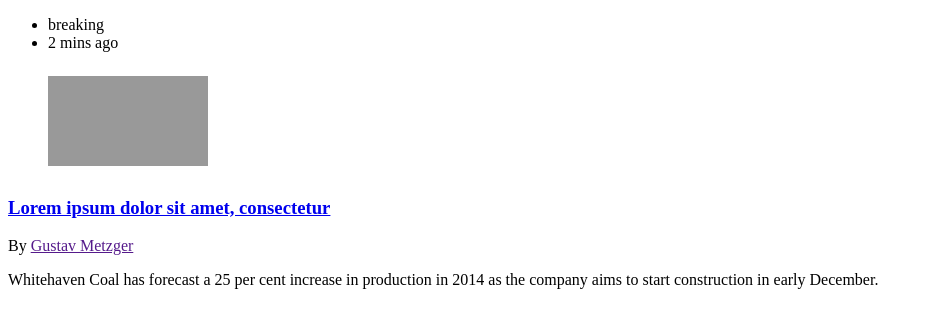
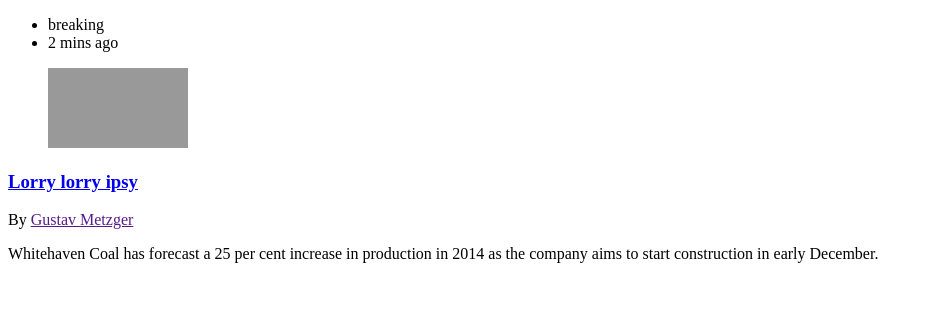
Before and after one commit to ffxstyleguide/styleguide-afr, a Jekyll site: the page built from components/story.html, in a window 1280 px wide. Shown: the top 328 px of the page, without its empty margins (0-933 px from the left). Built offline with Jekyll 4.4.1, drawn with Linux system fonts in a browser that asks for light colours.

Commit message:
updated story dimensions and icons file

```diff
--- a/_data/icons.json
+++ b/_data/icons.json
@@ -30,7 +30,6 @@
         "lock",
         "menu",
         "paper",
-        "pdf",
         "photo",
         "price",
         "print",
--- a/_includes/components/story-stacked.html
+++ b/_includes/components/story-stacked.html
@@ -8,7 +8,7 @@
         <h3 class="story__headline"><a href="javascript:;">Lorem ipsum dolor sit amet, consectetur</a></h3>
         <figure class="story__lead">
             <a href="#" tabindex="-1" class="story__img">
-                <img src="../css/img/blank.svg" width="280" height="186">
+                <img src="../css/img/blank.svg" width="205" height="115">
             </a>
         </figure>
         <div class="story__wof">
--- a/_includes/components/story.html
+++ b/_includes/components/story.html
@@ -7,11 +7,11 @@
         </ul>
         <figure class="story__lead">
             <a href="#" tabindex="-1" class="story__img">
-                <img src="../css/img/blank.svg" width="160" height="106">
+                <img src="../css/img/blank.svg" width="140" height="80">
             </a>
         </figure>
         <div class="story__wof">
-            <h3 class="story__headline"><a href="javascript:;">Lorem ipsum dolor sit amet, consectetur</a></h3>
+            <h3 class="story__headline"><a href="javascript:;">Lorry lorry ipsy</a></h3>
             <div class="author">
                 By <a href="" rel="author">Gustav Metzger</a>
             </div>
```
Also changed, not shown: _section_components/-story-types.md (+4 -4 lines), css/img/blank.svg.
